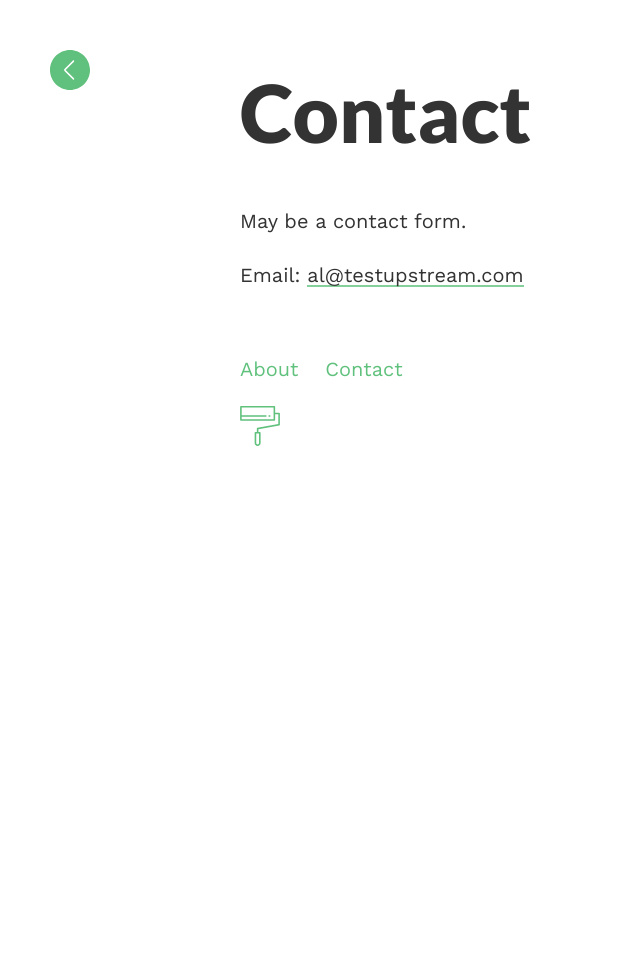
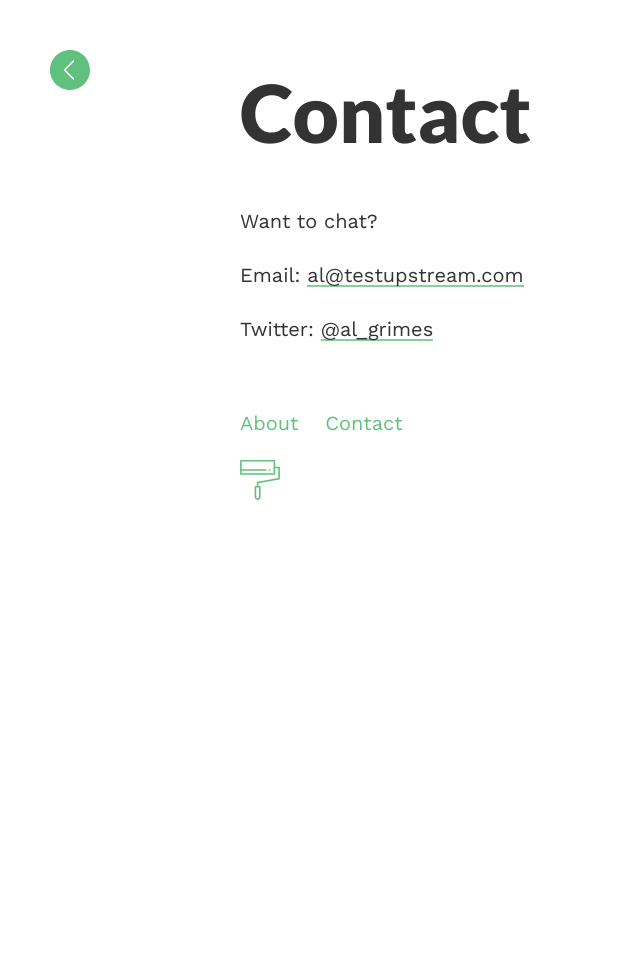
Before and after one commit to algrimes/testupstream, a Jekyll site: the page built from contact.md, in a window 1280 px wide. Shown: the whole page, without its empty margins (0-640 px from the left). Built offline with Jekyll 4.4.1, drawn with Linux system fonts in a browser that asks for light colours.

Commit message:
Al : contact page

```diff
--- a/contact.md
+++ b/contact.md
@@ -4,6 +4,8 @@ layout: post
 permalink: /contact/
 ---
 
-May be a contact form.
+Want to chat?
 
 Email: <a href="mailto:{{site.email}}">{{site.email}}</a>
+
+Twitter: <a href="https://twitter.com/al_grimes">@al_grimes</a>
```
Also changed, not shown: 1 other file.
